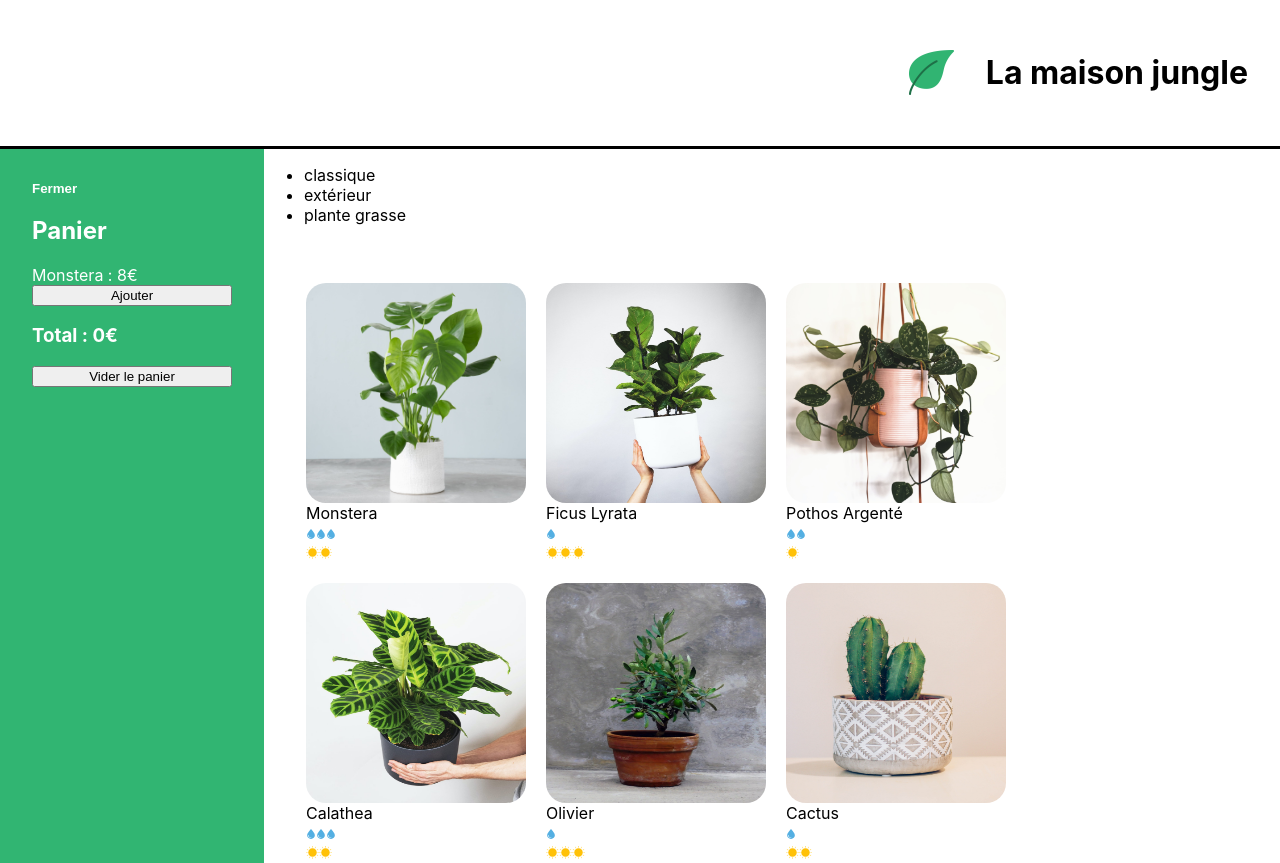
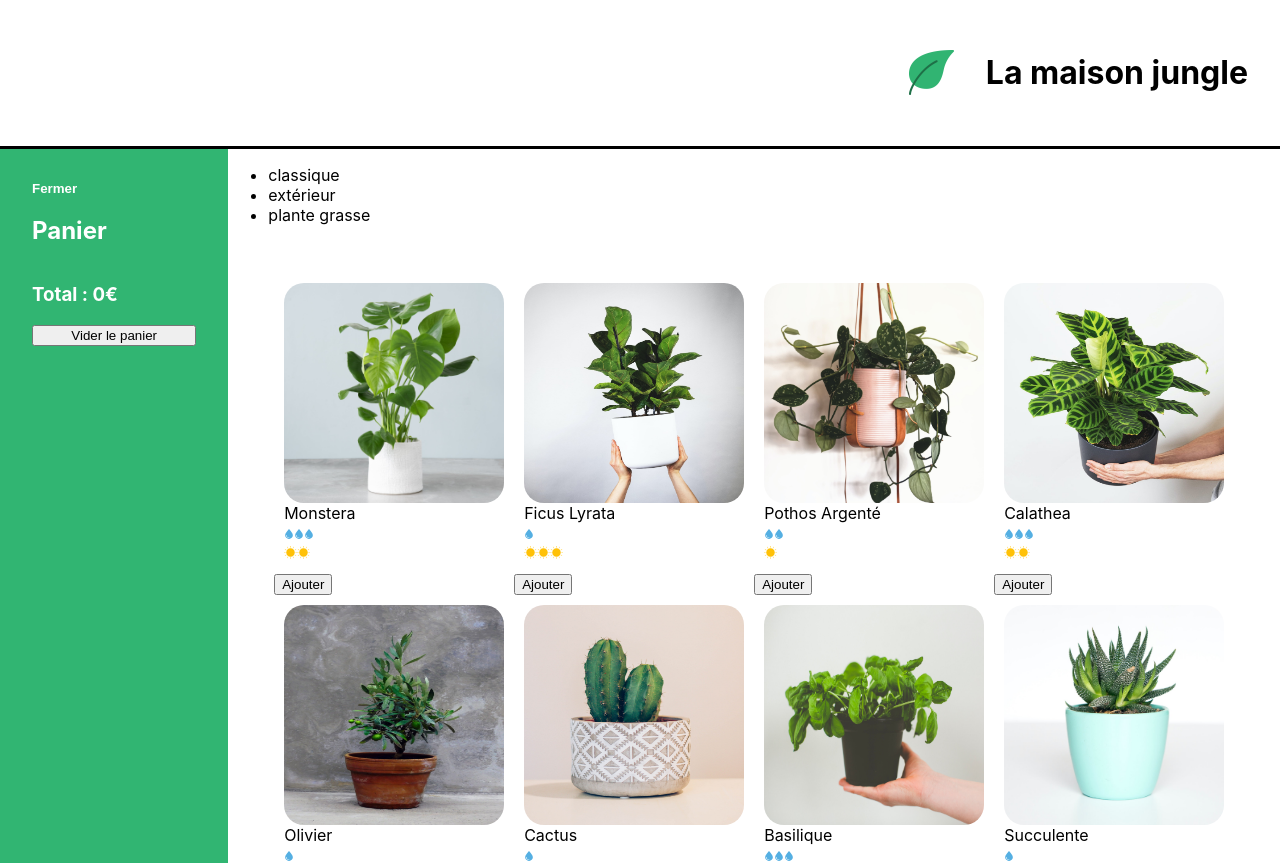
Before and after one commit to Maeva-RODRIGUES/jungle_house, a React (Create React App) app: page / in a window 1280 px wide. Shown: the top 863 px of the page. Built offline with nearby package versions, Linux system fonts and the light colour scheme.

Commit message:
Add price + screencast

```diff
--- a/src/components/App.js
+++ b/src/components/App.js
@@ -1,3 +1,4 @@
+import { useState } from 'react'
 import Banner from './Banner'
 import logo from '../assets/logo.png'
 import Cart from './Cart'
@@ -6,20 +7,22 @@ import ShoppingList from './ShoppingList'
 import '../styles/Layout.css'
 // import music from '../assets/music.mp3'; // Importer  fichier audio
 
+
 function App() {
+	const [cart, updateCart] = useState([])
 	return (
 		<div>
-			 {/* Ajouter musique ici */}
+			{/* Ajouter musique ici */}
 			 {/* <audio src={music} autoPlay loop style={{ display: 'none' }} /> */}
 
 
-			 <Banner>
+			<Banner>
 				<img src={logo} alt='La maison jungle' className='lmj-logo' />
 				<h1 className='lmj-title'>La maison jungle</h1>
 			</Banner>
 			<div className='lmj-layout-inner'>
-				<Cart />
-				<ShoppingList />
+				<Cart cart={cart} updateCart={updateCart} />
+				<ShoppingList cart={cart} updateCart={updateCart} />
 			</div>
 			<Footer />
 		</div>
--- a/src/components/CareScale.js
+++ b/src/components/CareScale.js
@@ -1,5 +1,11 @@
 import Sun from '../assets/sun.svg'
 import Water from '../assets/water.svg'
+
+const quantityLabel = {
+	1: 'peu',
+	2: 'modérément',
+	3: 'beaucoup'
+}
 
 function CareScale({ scaleValue, careType }) {
 	const range = [1, 2, 3]
@@ -11,7 +17,15 @@ function CareScale({ scaleValue, careType }) {
 		)
 
 	return (
-		<div>
+		<div
+			onClick={() =>
+				alert(
+					`Cette plante requiert ${quantityLabel[scaleValue]} ${
+						careType === 'light' ? 'de lumière' : "d'arrosage"
+					}`
+				)
+			}
+		>
 			{range.map((rangeElem) =>
 				scaleValue >= rangeElem ? (
 					<span key={rangeElem.toString()}>{scaleType}</span>
--- a/src/components/Cart.js
+++ b/src/components/Cart.js
@@ -1,11 +1,12 @@
 import { useState } from 'react'
 import '../styles/Cart.css'
 
-function Cart() {
-	const monsteraPrice = 8
-	const [cart, updateCart] = useState(0)
+function Cart({ cart, updateCart }) {
 	const [isOpen, setIsOpen] = useState(true)
-
+	const total = cart.reduce(
+		(acc, plantType) => acc + plantType.amount * plantType.price,
+		0
+	)
 	return isOpen ? (
 		<div className='lmj-cart'>
 			<button
@@ -15,10 +16,14 @@ function Cart() {
 				Fermer
 			</button>
 			<h2>Panier</h2>
-			<div>Monstera : {monsteraPrice}€</div>
-			<button onClick={() => updateCart(cart + 1)}>Ajouter</button>
-			<h3>Total : {monsteraPrice * cart}€</h3>
-			<button onClick={() => updateCart(0)}>Vider le panier</button>
+			{cart.map(({ name, price, amount }, index) => (
+				<div key={`${name}-${index}`}>
+					{name} {price}€ x {amount}
+				</div>
+			))}
+
+			<h3>Total : {total}€</h3>
+			<button onClick={() => updateCart([])}>Vider le panier</button>
 		</div>
 	) : (
 		<div className='lmj-cart-closed'>
--- a/src/components/ShoppingList.js
+++ b/src/components/ShoppingList.js
@@ -2,12 +2,27 @@ import { plantList } from '../datas/plantList'
 import PlantItem from './PlantItem'
 import '../styles/ShoppingList.css'
 
-function ShoppingList() {
+function ShoppingList({ cart, updateCart }) {
 	const categories = plantList.reduce(
 		(acc, plant) =>
 			acc.includes(plant.category) ? acc : acc.concat(plant.category),
 		[]
 	)
+
+	function addToCart(name, price) {
+		const currentPlantAdded = cart.find((plant) => plant.name === name)
+		if (currentPlantAdded) {
+			const cartFilteredCurrentPlant = cart.filter(
+				(plant) => plant.name !== name
+			)
+			updateCart([
+				...cartFilteredCurrentPlant,
+				{ name, price, amount: currentPlantAdded.amount + 1 }
+			])
+		} else {
+			updateCart([...cart, { name, price, amount: 1 }])
+		}
+	}
 
 	return (
 		<div className='lmj-shopping-list'>
@@ -17,14 +32,11 @@ function ShoppingList() {
 				))}
 			</ul>
 			<ul className='lmj-plant-list'>
-				{plantList.map(({ id, cover, name, water, light }) => (
-					<PlantItem
-						key={id}
-						cover={cover}
-						name={name}
-						water={water}
-						light={light}
-					/>
+				{plantList.map(({ id, cover, name, water, light, price }) => (
+					<div key={id}>
+						<PlantItem cover={cover} name={name} water={water} light={light} />
+						<button onClick={() => addToCart(name, price)}>Ajouter</button>
+					</div>
 				))}
 			</ul>
 		</div>
--- a/src/datas/plantList.js
+++ b/src/datas/plantList.js
@@ -15,7 +15,8 @@ export const plantList = [
 		id: '1ed',
 		light: 2,
 		water: 3,
-		cover: monstera
+		cover: monstera,
+		price: 15
 	},
 	{
 		name: 'ficus lyrata',
@@ -23,7 +24,8 @@ export const plantList = [
 		id: '2ab',
 		light: 3,
 		water: 1,
-		cover: lyrata
+		cover: lyrata,
+		price: 16
 	},
 
 	{
@@ -32,7 +34,8 @@ export const plantList = [
 		id: '3sd',
 		light: 1,
 		water: 2,
-		cover: pothos
+		cover: pothos,
+		price: 9
 	},
 	{
 		name: 'calathea',
@@ -40,7 +43,9 @@ export const plantList = [
 		id: '4kk',
 		light: 2,
 		water: 3,
-		cover: calathea
+		cover: calathea,
+
+		price: 20
 	},
 	{
 		name: 'olivier',
@@ -48,16 +53,17 @@ export const plantList = [
 		id: '5pl',
 		light: 3,
 		water: 1,
-		cover: olivier
+		cover: olivier,
+		price: 25
 	},
-
 	{
 		name: 'cactus',
 		category: 'plante grasse',
 		id: '8fp',
 		light: 2,
 		water: 1,
-		cover: cactus
+		cover: cactus,
+		price: 6
 	},
 	{
 		name: 'basilique',
@@ -65,7 +71,8 @@ export const plantList = [
 		id: '7ie',
 		light: 2,
 		water: 3,
-		cover: basil
+		cover: basil,
+		price: 5
 	},
 	{
 		name: 'succulente',
@@ -73,15 +80,16 @@ export const plantList = [
 		id: '9vn',
 		light: 2,
 		water: 1,
-		cover: succulent
+		cover: succulent,
+		price: 8
 	},
-
 	{
 		name: 'menthe',
 		category: 'extérieur',
 		id: '6uo',
 		light: 2,
 		water: 2,
-		cover: mint
+		cover: mint,
+		price: 4
 	}
 ]
--- a/src/styles/ShoppingList.css
+++ b/src/styles/ShoppingList.css
@@ -1,7 +1,11 @@
+.lmj-shopping-list {
+	width: 100%;
+}
+
 .lmj-plant-list {
 	list-style-type: none;
 	padding: 32px;
 	display: flex;
 	flex-wrap: wrap;
-	max-width: 800px;
+	justify-content: center;
 }
```
Also changed, not shown: src/styles/Care.css (deleted), src/styles/Cart.css (line endings or trailing spaces).
